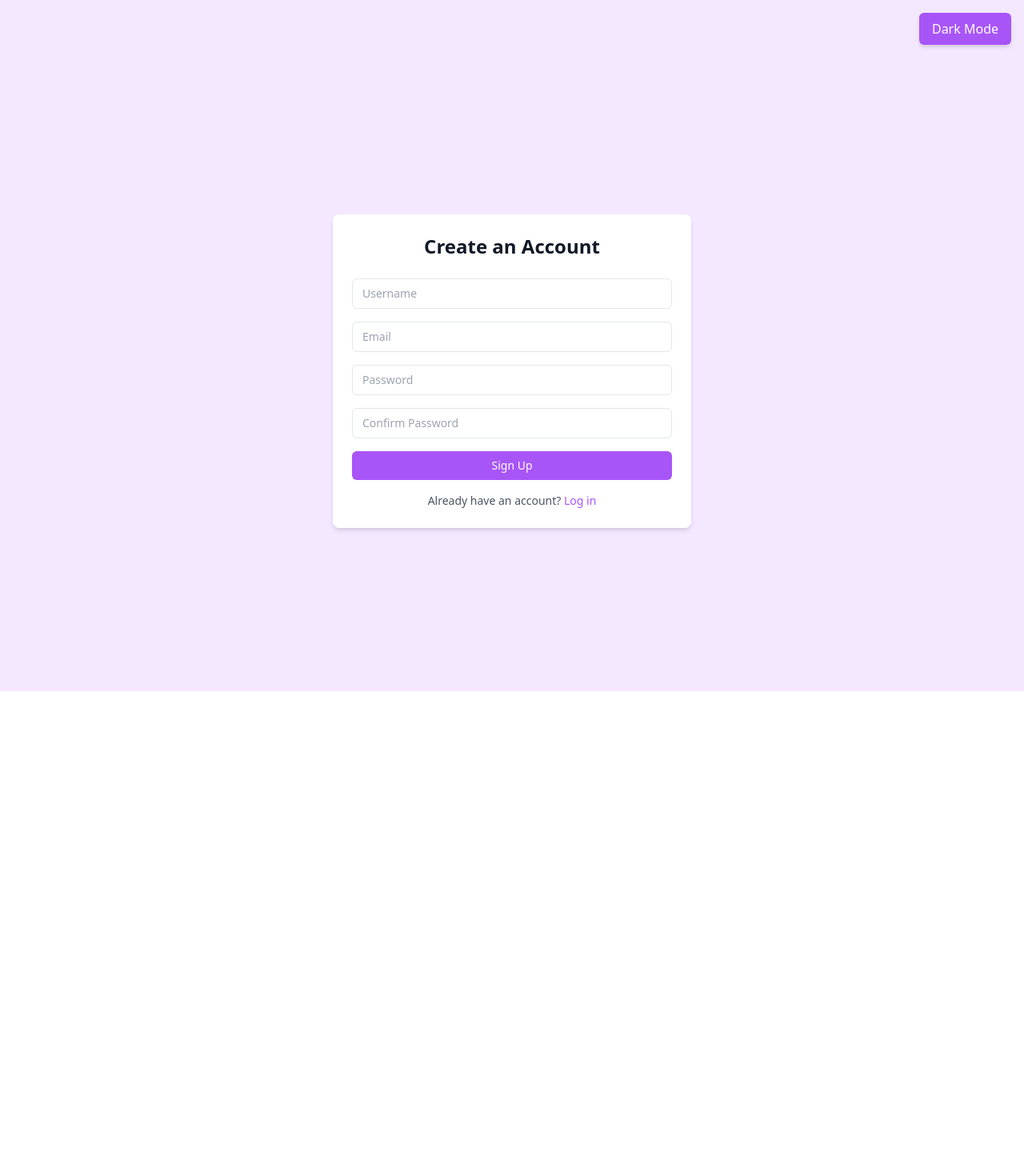
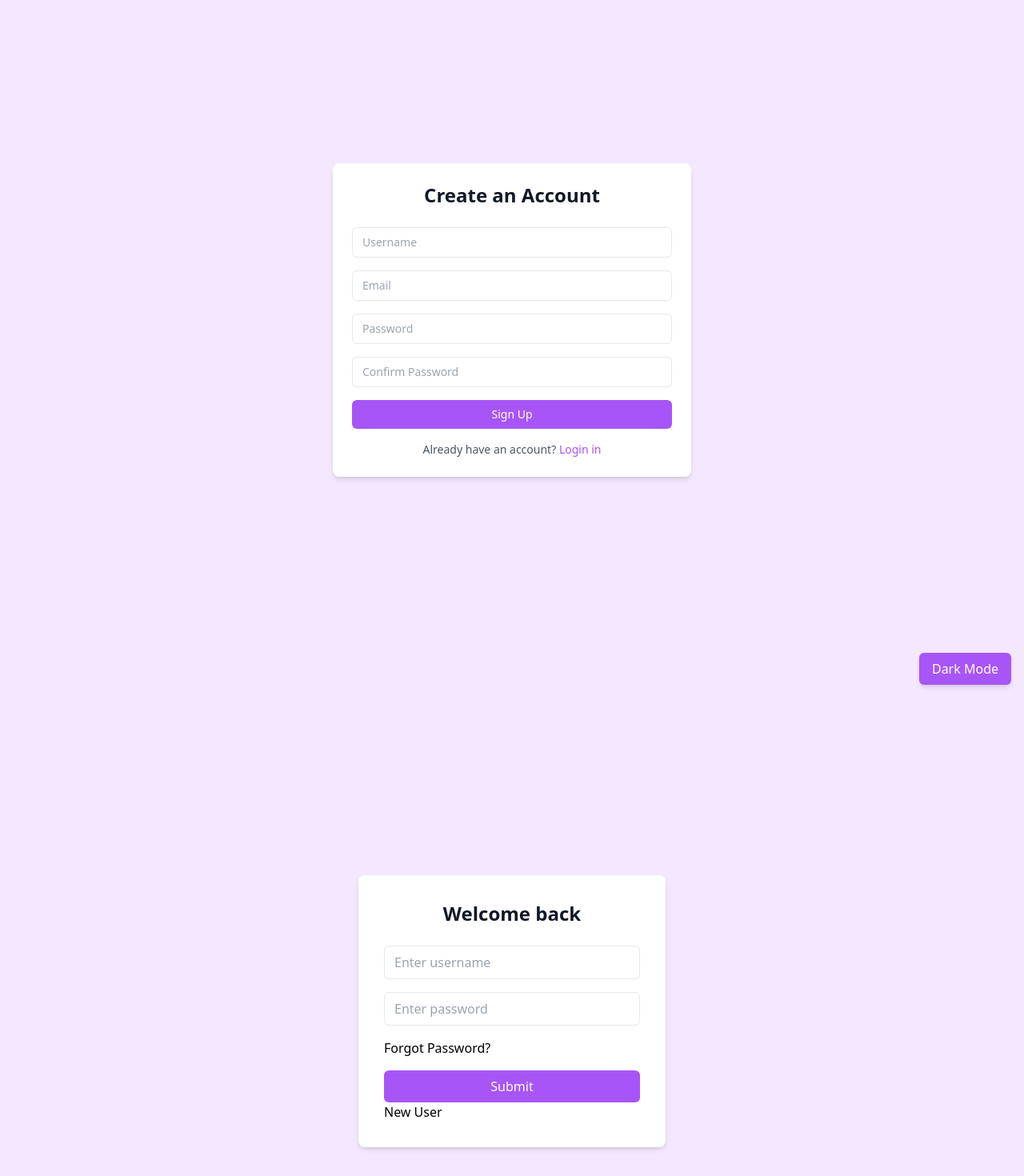
Before and after one commit to roystondz/campusConnect, a React (Vite) app in the folder frontend/: page /Signup in a window 1280 px wide. Shown: the top 1470 px of the page at 80% size. Before the commit the page ends 864 px from the top, so only its background shows below. Built offline with nearby package versions, Linux system fonts and the light colour scheme.

Commit message:
SignUpLoginRoute

```diff
--- a/frontend/components/Login.jsx
+++ b/frontend/components/Login.jsx
@@ -1,4 +1,6 @@
-import React ,{useState} from "react";
+import {useState} from "react";
+import Signup from "./Signup";
+import { Link } from "react-router-dom";
 
 const Login = () => {
   const [inputData, setInputData] = useState('');
@@ -51,6 +53,7 @@ const Login = () => {
           >
 
             Submit </button>
+            <Link to="/Signup">New User</Link>
         </form>
       </div>
     </div>
--- a/frontend/components/Signup.jsx
+++ b/frontend/components/Signup.jsx
@@ -1,4 +1,5 @@
-import React, { useState } from "react";
+import { useState } from "react";
+import {Link} from "react-router-dom"
 
 const Signup = () => {
   const [username, setUsername] = useState('');
@@ -27,7 +28,7 @@ const Signup = () => {
   };
 
   return (
-    <div className="flex items-center justify-center min-h-screen bg-purple-100 dark:bg-gray-800 px-4 py-8">
+    <div className="flex items-center justify-center min-h-screen px-4 py-8 bg-purple-100 dark:bg-gray-800">
       <div className="w-full max-w-md p-6 bg-white rounded-lg shadow-md dark:bg-gray-700">
         <h2 className="mb-6 text-2xl font-bold text-center text-gray-900 dark:text-white">Create an Account</h2>
         <form onSubmit={handleSubmit} className="space-y-4">
@@ -73,7 +74,7 @@ const Signup = () => {
         <p className="mt-4 text-sm text-center text-gray-600 dark:text-gray-300">
           Already have an account?{" "}
           <a href="#" className="text-purple-500 hover:text-purple-600 dark:text-purple-400 dark:hover:text-purple-300">
-            Log in
+            <Link to='/Login'>Login in</Link>
           </a>
         </p>
       </div>
--- a/frontend/package.json
+++ b/frontend/package.json
@@ -12,7 +12,8 @@
   "dependencies": {
     "axios": "^1.7.7",
     "react": "^18.3.1",
-    "react-dom": "^18.3.1"
+    "react-dom": "^18.3.1",
+    "react-router-dom": "^6.27.0"
   },
   "devDependencies": {
     "@eslint/js": "^9.11.1",
--- a/frontend/src/App.jsx
+++ b/frontend/src/App.jsx
@@ -1,10 +1,13 @@
 import { useState, useEffect } from 'react';
+import { BrowserRouter as Router , Routes , Route } from 'react-router-dom';
+
 import Login from "../components/Login";
 import Signup from  "../components/Signup";
 
 
 
 export default function App() {
+
   const [darkMode, setDarkMode] = useState(false);
 
   useEffect(() => {
@@ -20,18 +23,25 @@ export default function App() {
   };
 
   return (
-    <div className="min-h-screen bg-lightPurple-100 dark:bg-gray-800 transition-colors duration-300 relative">
-      <div className="absolute top-4 right-4 z-10">
+    <Router>
+
+          <Routes>
+          <Route path='/Login' element={<Login/>}/>
+          <Route path='/Signup' element={<Signup/>}/>
+    </Routes>
+    <div className="relative min-h-screen transition-colors duration-300 bg-lightPurple-100 dark:bg-gray-800">
+      <div className="absolute z-10 top-4 right-4">
         <button
           onClick={toggleDarkMode}
-          className="bg-lightPurple-500 dark:bg-darkPurple-500 text-white px-4 py-2 rounded-md shadow-md hover:bg-lightPurple-600 dark:hover:bg-darkPurple-600 transition-colors duration-300"
+          className="px-4 py-2 text-white transition-colors duration-300 rounded-md shadow-md bg-lightPurple-500 dark:bg-darkPurple-500 hover:bg-lightPurple-600 dark:hover:bg-darkPurple-600"
         >
           {darkMode ? 'Light Mode' : 'Dark Mode'}
         </button>
       </div>
       <div className="pt-16"> {/* Add padding to the top to prevent overlap with the button */}
-        <Signup />
+        <Login />
       </div>
     </div>
+    </Router>
   );
 }
```
Also changed, not shown: frontend/components/Home.jsx (added), frontend/components/Navbar.jsx (added), 1 other file (tests, documents, lock files or other folders).
